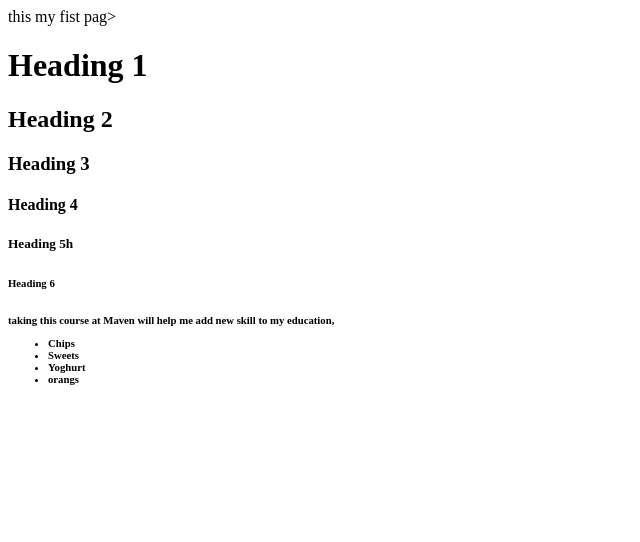
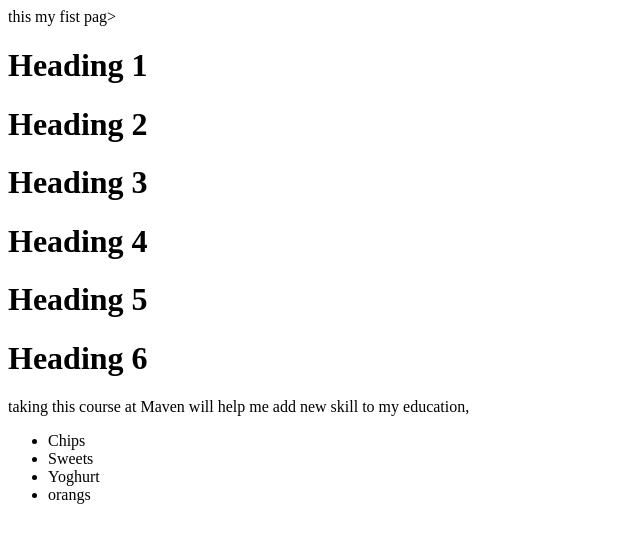
Before and after one commit to Zimasa21/Zimasa, a plain HTML site: page index.html in a window 1280 px wide. Shown: the whole page, without its empty margins (0-640 px from the left). Drawn offline with Linux system fonts and the light colour scheme.

Commit message:
made changes

```diff
--- a/index.html
+++ b/index.html
@@ -7,12 +7,14 @@
 </head>
 <body>
     this my fist pag>
+
 <h1>Heading 1</h1>
-<h2>Heading 2<h2>
-<h3>Heading 3</h3>
-<h4>Heading 4<h4>
-<h5>Heading 5h<h5>
-<h6>Heading 6<h6>
+<h1>Heading 2</h1>
+<h1>Heading 3</h1>
+<h1>Heading 4</h1>
+<h1>Heading 5</h1>
+<h1>Heading 6</h1>
+
     <p>taking this course at Maven will help me add new skill to my education,</p>
 
     <ul>
@@ -21,5 +23,6 @@
         <li>Yoghurt</li>
         <li>orangs</li>
     </ul>
-<body>
+    <a href="http://facebook.com"></a>
+</body>
 </html>
```
